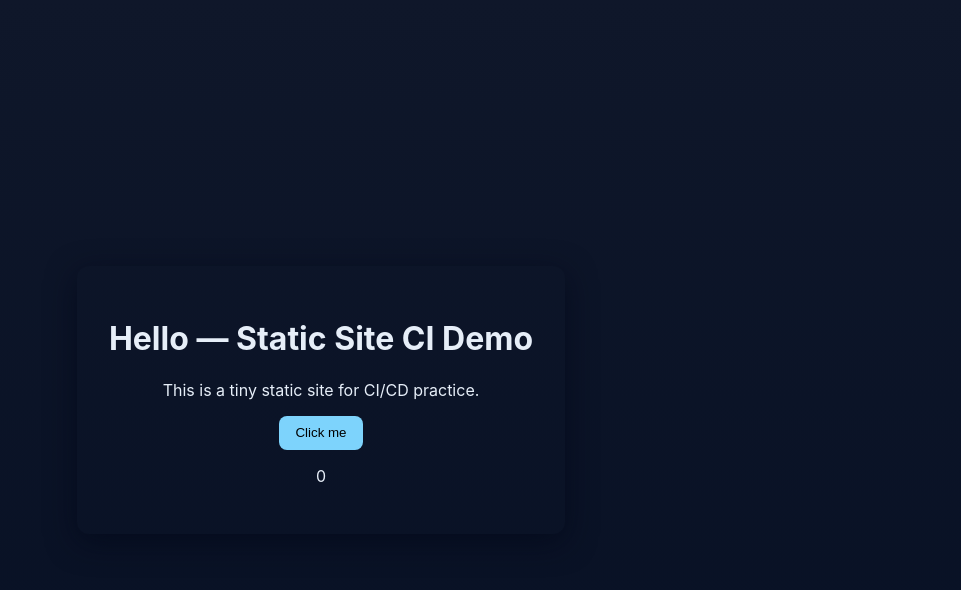
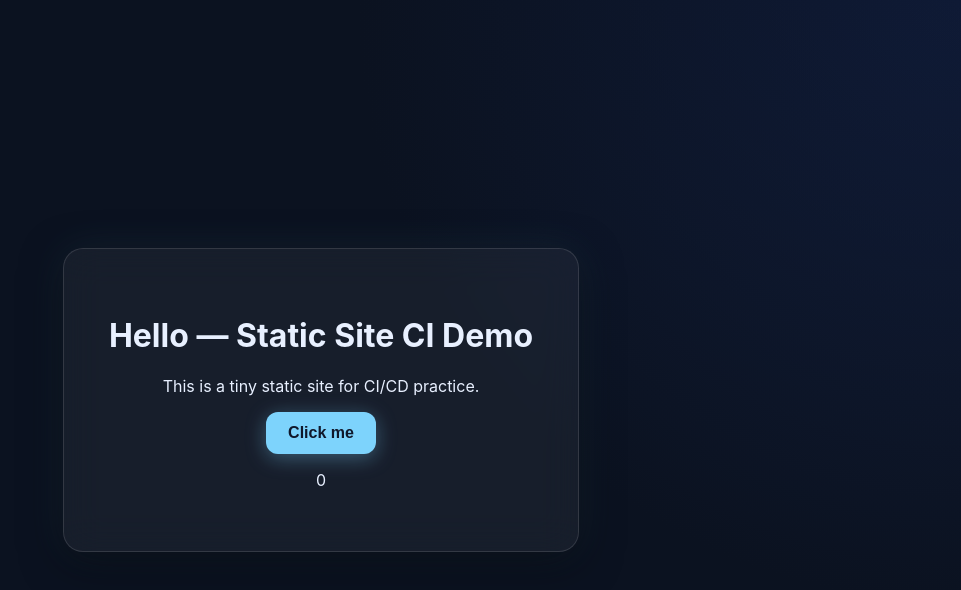
Before and after one commit to MMahad3/CI-CD-, a website with bundled scripts: page public/index.html in a window 1280 px wide. Shown: the whole page, without its empty margins (319-1280 px from the left). Built offline with nearby package versions, Linux system fonts and the light colour scheme.

Commit message:
CSS upgraded

```diff
--- a/public/styles.css
+++ b/public/styles.css
@@ -1,4 +1,81 @@
-:root{--bg:#0f172a;--fg:#e6eef8;--accent:#7dd3fc}
-body{font-family:Inter,system-ui,Arial; margin:0; min-height:100vh; display:flex; align-items:center; justify-content:center; background:linear-gradient(180deg,var(--bg),#071024); color:var(--fg)}
-main{padding:2rem; text-align:center; border-radius:12px; box-shadow:0 8px 30px rgba(2,6,23,.6)}
-button{background:var(--accent); border:none; padding:.6rem 1rem; border-radius:8px; cursor:pointer}
+:root {
+  --bg: #0b1220;
+  --bg-secondary: #111a2e;
+  --fg: #e8f0ff;
+  --accent: #7dd3fc;
+  --accent-hover: #5ac8fa;
+  --glass: rgba(255, 255, 255, 0.05);
+  --glass-border: rgba(255, 255, 255, 0.12);
+}
+
+body {
+  font-family: 'Inter', system-ui, Arial;
+  margin: 0;
+  min-height: 100vh;
+  display: flex;
+  align-items: center;
+  justify-content: center;
+
+  /* New premium gradient */
+  background: radial-gradient(
+      circle at top right,
+      #1e3a8a33 0%,
+      #0b1220 40%
+    ),
+    linear-gradient(180deg, var(--bg), var(--bg-secondary));
+
+  color: var(--fg);
+}
+
+/* Soft glass card */
+main {
+  padding: 2.8rem;
+  text-align: center;
+  border-radius: 20px;
+
+  background: var(--glass);
+  backdrop-filter: blur(18px);
+
+  border: 1px solid var(--glass-border);
+
+  box-shadow:
+    0 10px 40px rgba(0, 0, 0, 0.5),
+    0 0 40px rgba(125, 211, 252, 0.1);
+
+  max-width: 480px;
+  transition: transform 0.3s ease, box-shadow 0.3s ease;
+}
+
+/* Card hover effect */
+main:hover {
+  transform: translateY(-4px);
+  box-shadow:
+    0 14px 55px rgba(0, 0, 0, 0.6),
+    0 0 60px rgba(125, 211, 252, 0.17);
+}
+
+/* Beautiful button */
+button {
+  background: var(--accent);
+  border: none;
+  padding: 0.75rem 1.4rem;
+  border-radius: 12px;
+  cursor: pointer;
+  color: #0f172a;
+  font-weight: 600;
+  font-size: 1rem;
+
+  box-shadow: 0 4px 20px rgba(125, 211, 252, 0.35);
+  transition: background 0.25s ease, transform 0.2s ease, box-shadow 0.3s ease;
+}
+
+button:hover {
+  background: var(--accent-hover);
+  transform: translateY(-3px);
+  box-shadow: 0 6px 30px rgba(125, 211, 252, 0.45);
+}
+
+button:active {
+  transform: translateY(0px);
+  box-shadow: 0 3px 15px rgba(125, 211, 252, 0.35);
+}
```
